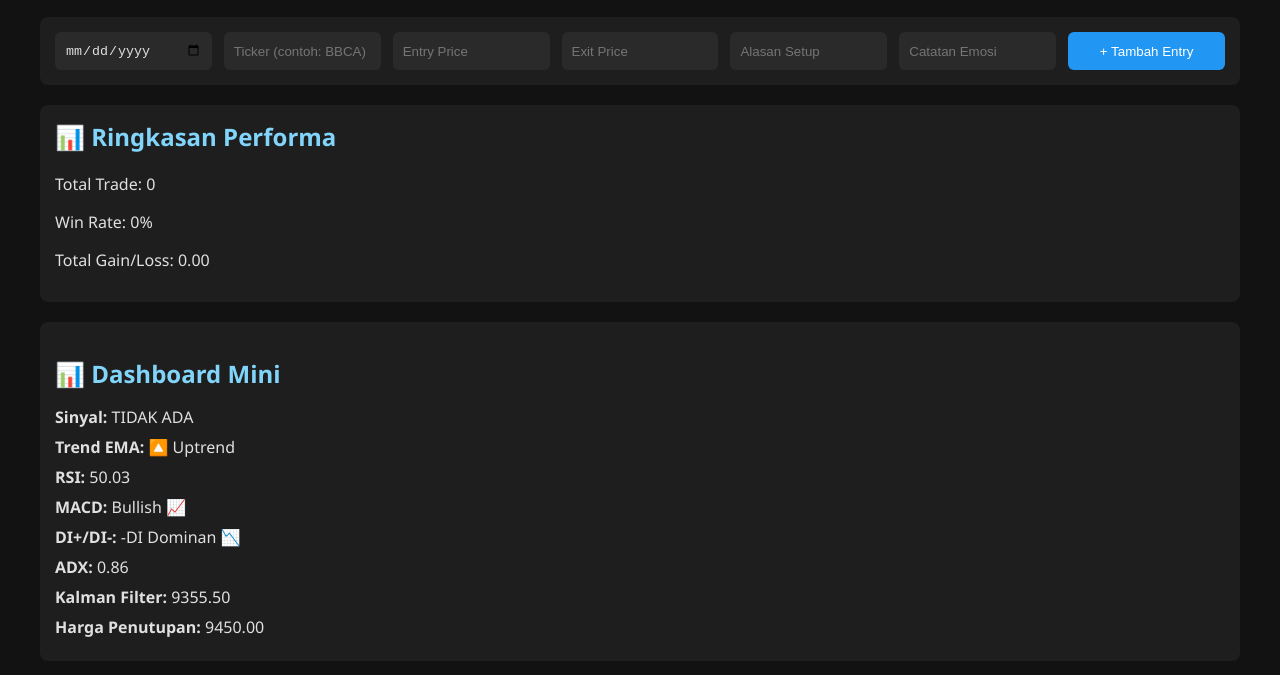
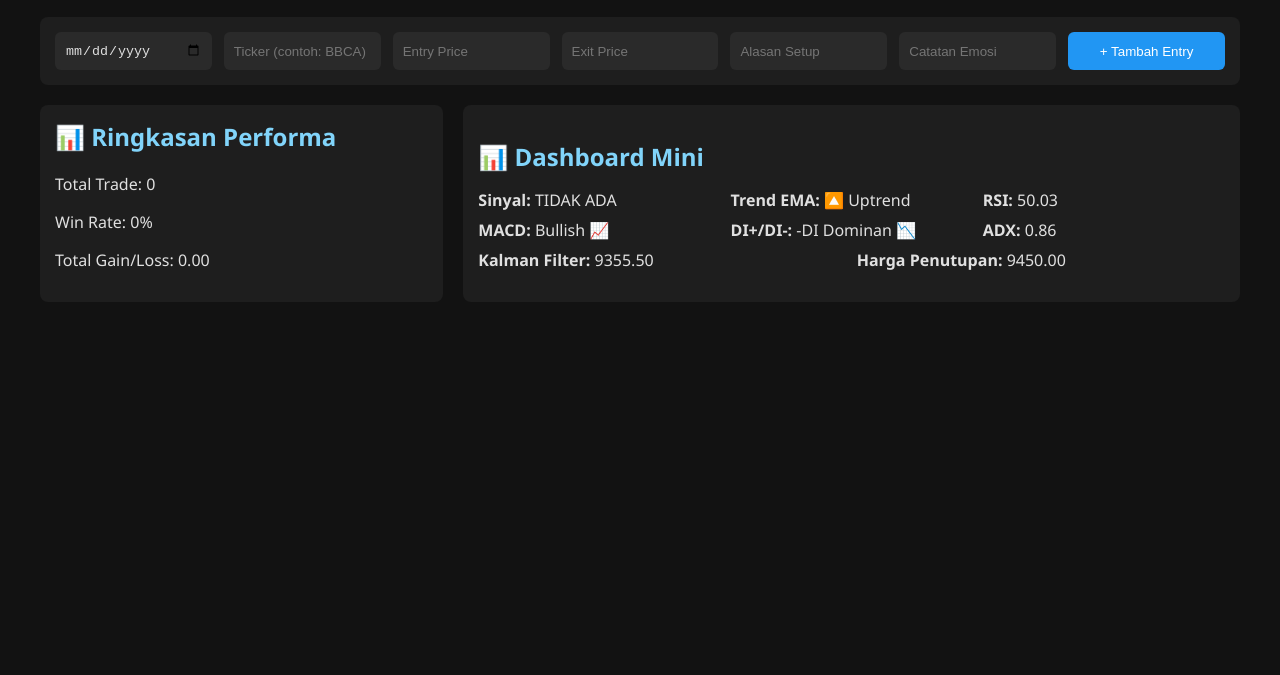
Before and after one commit to firmanquant/firman-trading-diary, a React app: page / in a window 1280 px wide. Shown: the part 87-762 px from the top of the page. Built offline with nearby package versions, Linux system fonts and the light colour scheme.

Commit message:
Update index.css

```diff
--- a/src/index.css
+++ b/src/index.css
@@ -60,12 +60,21 @@ h1 {
   background-color: #1976d2;
 }
 
+/* Summary dan Dashboard container */
+.summary-dashboard-container {
+  display: flex;
+  gap: 20px;
+  margin-bottom: 20px;
+  flex-wrap: wrap;
+}
+
 /* Summary box */
 .summary-card {
   background-color: #1e1e1e;
   padding: 15px;
   border-radius: 8px;
-  margin-bottom: 20px;
+  flex: 1;
+  min-width: 300px;
 }
 
 .summary-card h2 {
@@ -122,7 +131,8 @@ table button:hover {
   background-color: #1e1e1e;
   padding: 15px;
   border-radius: 8px;
-  margin-top: 20px;
+  flex: 2;
+  min-width: 300px;
 }
 
 .dashboard h2 {
@@ -131,9 +141,19 @@ table button:hover {
   font-size: 1.5rem;
 }
 
-.dashboard p {
-  margin: 0.5rem 0;
+.dashboard-row {
+  display: flex;
+  justify-content: space-between;
+  gap: 10px;
+  margin-bottom: 0.5rem;
+  flex-wrap: wrap;
+}
+
+.dashboard-row p {
+  margin: 0;
   font-size: 1rem;
+  flex: 1;
+  min-width: 120px;
 }
 
 /* Chart container */
```
